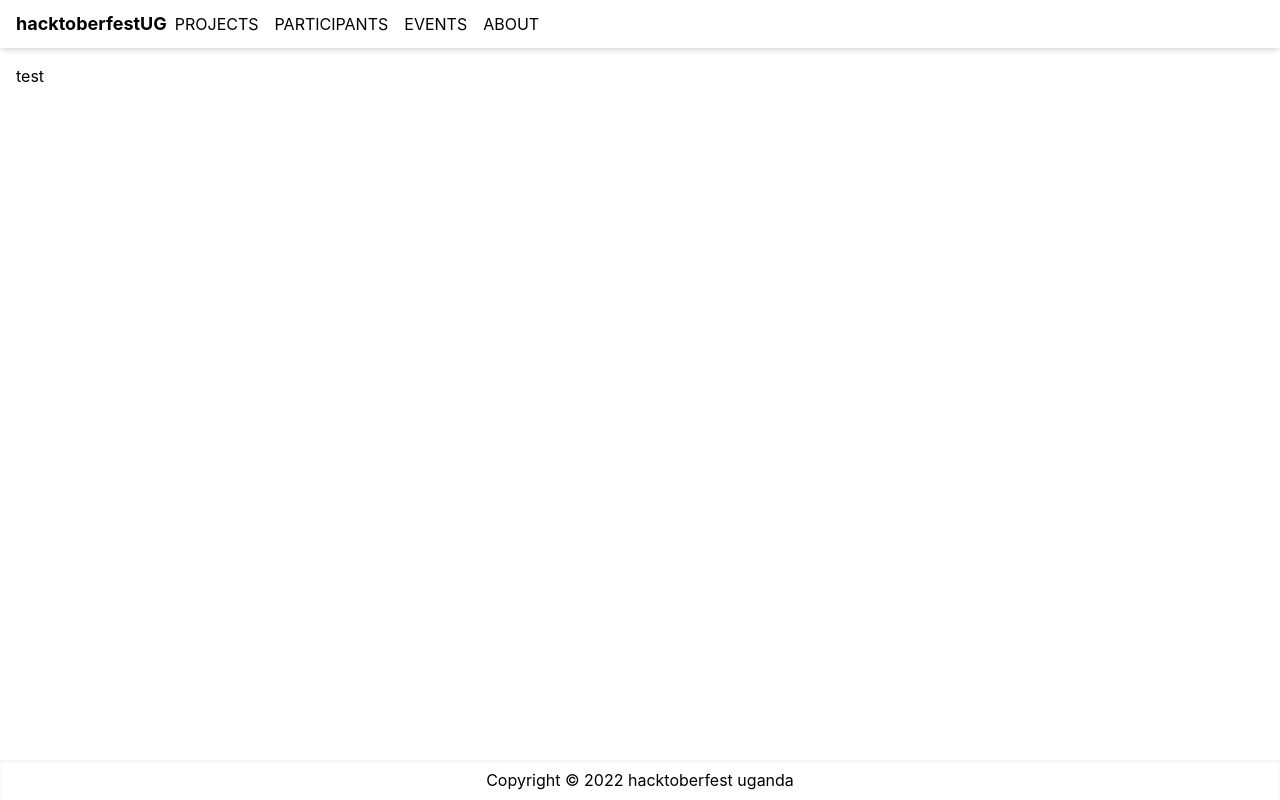
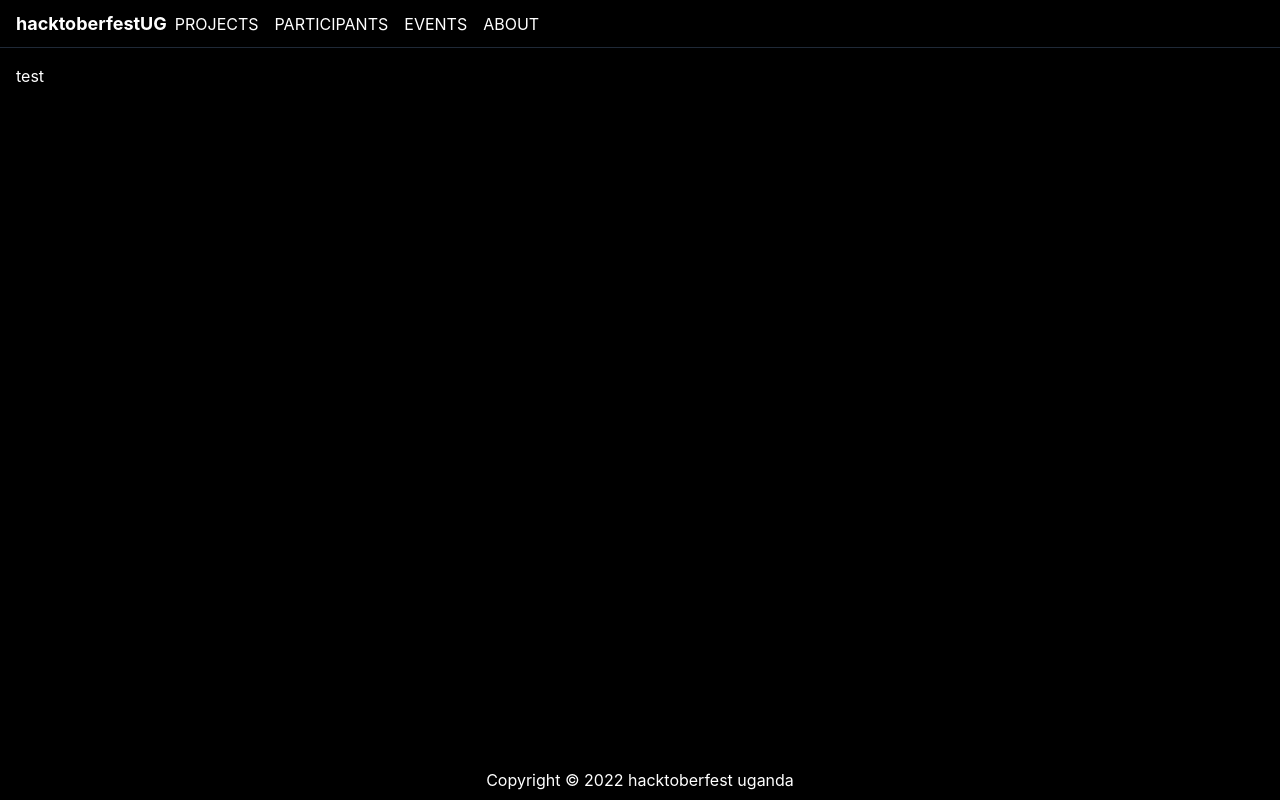
Before and after one commit to javaScriptKampala/hacktoberfest-uganda, a Next.js app: page / in a window 1280 px wide. Built offline with nearby package versions, Linux system fonts and the light colour scheme.

Commit message:
add layout styles

```diff
--- a/components/Layout.js
+++ b/components/Layout.js
@@ -12,7 +12,7 @@ export default function Layout({ children, title }) {
       </Head>
       <div className="flex min-h-screen flex-col justify-between">
         <header className="">
-          <nav className="flex h-12 placeholder:justify-between shadow-md items-center px-4">
+          <nav className="flex h-12 placeholder:justify-between shadow-md items-center px-4 border-b border-gray-800 ">
             <Link href="/">
               <a className="text-lg font-bold">
                 hacktoberfest<span>UG</span>
--- a/styles/globals.css
+++ b/styles/globals.css
@@ -9,6 +9,8 @@ body {
   margin: 0;
   font-family: -apple-system, BlinkMacSystemFont, Segoe UI, Roboto, Oxygen,
     Ubuntu, Cantarell, Fira Sans, Droid Sans, Helvetica Neue, sans-serif;
+  background-color: black;
+  color: #fff;
 }
 
 a {
@@ -19,3 +21,11 @@ a {
 * {
   box-sizing: border-box;
 }
+
+.card{
+  @apply mb-5 block rounded-lg border-gray-200 shadow-md
+}
+
+.primary-button{
+  @apply rounded py-2 bg-amber-300 px-4 shadow outline-none hover:bg-amber-400 active:bg-amber-500
+}
```
